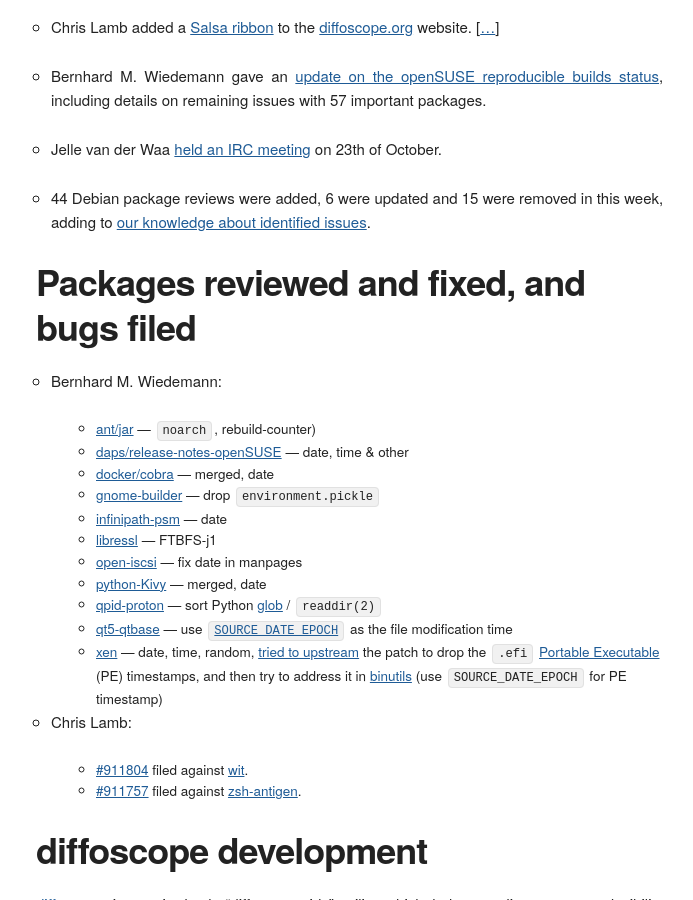
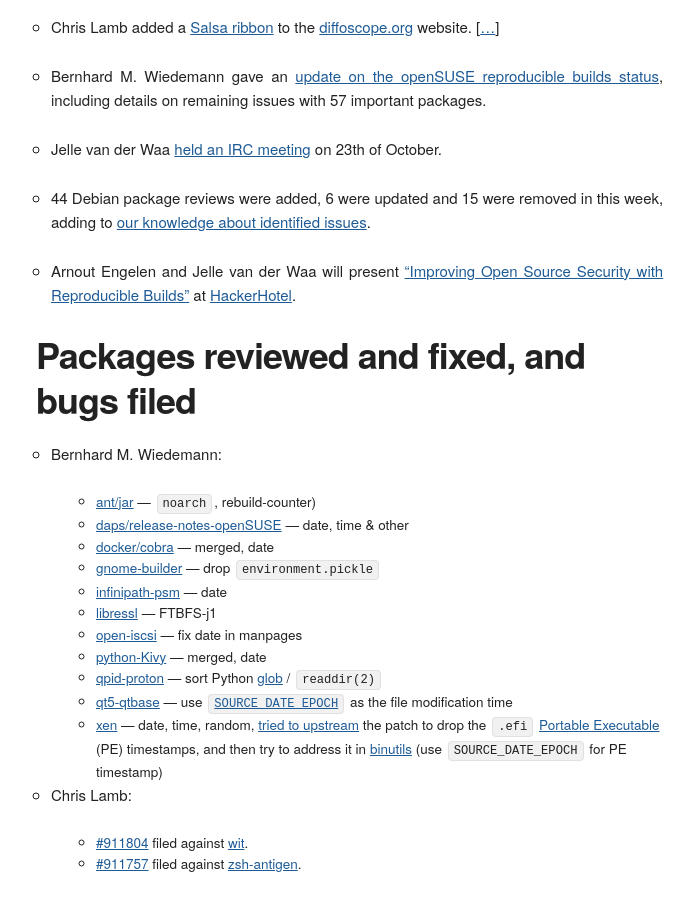
Before and after one commit to prototypefund/reproducible-website, a Jekyll site: the page built from _blog/posts/183.md, in a window 1280 px wide and 900 px high, scrolled down 1151 px. Shown: the whole window, without its empty margins (124-817 px from the left). Built offline with Jekyll 4.4.1, drawn with Linux system fonts in a browser that asks for light colours; some web fonts are replaced.

Commit message:
183: Add talk on HackerHotel 2019

```diff
--- a/_blog/posts/183.md
+++ b/_blog/posts/183.md
@@ -26,6 +26,8 @@
 * Jelle van der Waa [held an IRC meeting](https://lists.reproducible-builds.org/pipermail/rb-general/2018-October/001213.html) on 23th of October.
 
 * 44 Debian package reviews were added, 6 were updated and 15 were removed in this week, adding to [our knowledge about identified issues](https://tests.reproducible-builds.org/debian/index_issues.html).
+
+* Arnout Engelen and Jelle van der Waa will present ["Improving Open Source Security with Reproducible Builds"](https://hackerhotel.nl/index.php/lectures/) at [HackerHotel](https://hackerhotel.nl/).
 
 
 Packages reviewed and fixed, and bugs filed
```
